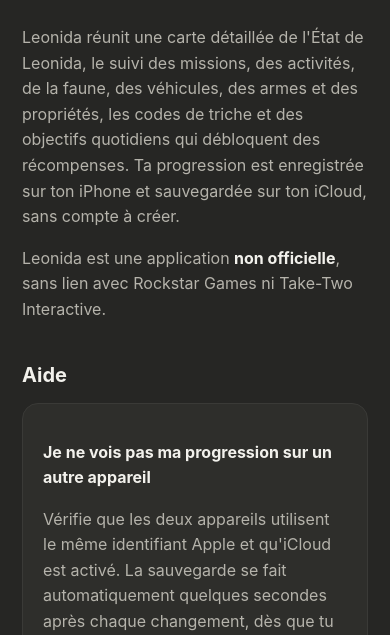
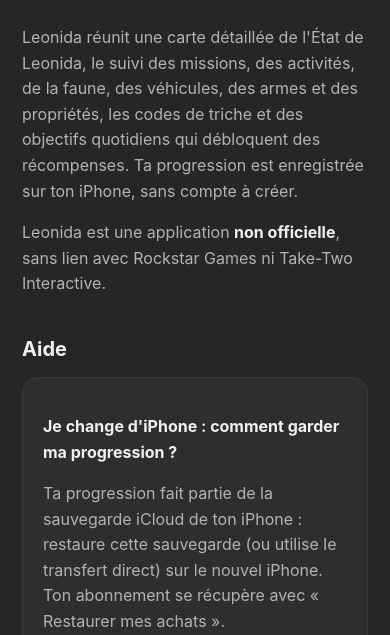
Before and after one commit to Fefe-Kurylen/fefe-kurylen.github.io, a plain HTML site: page Leonida/index.html in a window 390 px wide. Shown: the part 209-844 px from the top of the page. Drawn offline with Linux system fonts and the light colour scheme.

Commit message:
Leonida : progression sur l'iPhone (sauvegarde de l'appareil)
Co-Authored-By: Claude Opus 5.5 <noreply@anthropic.com>
Claude-Session: https://claude.ai/code/session_01NRUCAeXXFq5ezCGBBRhEtn

```diff
--- a/Leonida/index.html
+++ b/Leonida/index.html
@@ -19,13 +19,13 @@
     </div>
   </header>
 
-  <p>Leonida réunit une carte détaillée de l'État de Leonida, le suivi des missions, des activités, de la faune, des véhicules, des armes et des propriétés, les codes de triche et des objectifs quotidiens qui débloquent des récompenses. Ta progression est enregistrée sur ton iPhone et sauvegardée sur ton iCloud, sans compte à créer.</p>
+  <p>Leonida réunit une carte détaillée de l'État de Leonida, le suivi des missions, des activités, de la faune, des véhicules, des armes et des propriétés, les codes de triche et des objectifs quotidiens qui débloquent des récompenses. Ta progression est enregistrée sur ton iPhone, sans compte à créer.</p>
   <p>Leonida est une application <strong>non officielle</strong>, sans lien avec Rockstar Games ni Take-Two Interactive.</p>
 
   <h2 id="aide">Aide</h2>
   <div class="card">
-    <h3>Je ne vois pas ma progression sur un autre appareil</h3>
-    <p>Vérifie que les deux appareils utilisent le même identifiant Apple et qu'iCloud est activé. La sauvegarde se fait automatiquement quelques secondes après chaque changement, dès que tu as du réseau.</p>
+    <h3>Je change d'iPhone : comment garder ma progression ?</h3>
+    <p>Ta progression fait partie de la sauvegarde iCloud de ton iPhone : restaure cette sauvegarde (ou utilise le transfert direct) sur le nouvel iPhone. Ton abonnement se récupère avec « Restaurer mes achats ».</p>
   </div>
   <div class="card">
     <h3>Comment zoomer sur la carte ?</h3>
```
Also changed, not shown: Leonida/confidentialite.html (+2 -2 lines).
